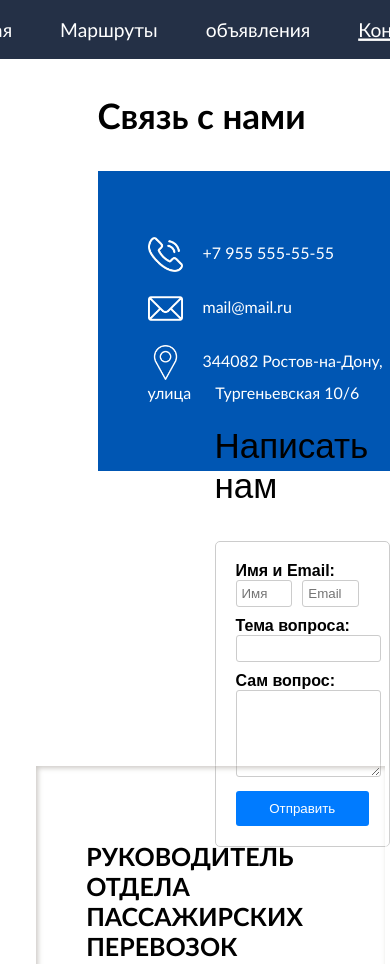
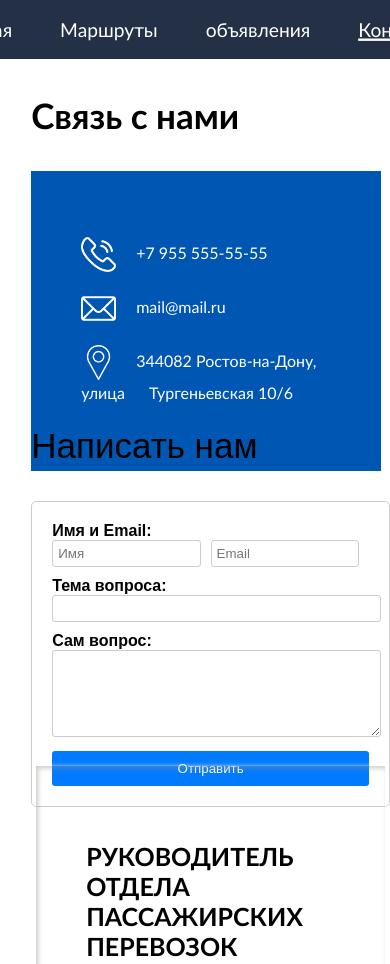
Before and after one commit to daminial/daminial.github.io, a plain HTML site: page contact.html in a window 390 px wide. Shown: the top 964 px of the page. Drawn offline with Linux system fonts and the light colour scheme.

Commit message:
Update stylglav.css

```diff
--- a/stylglav.css
+++ b/stylglav.css
@@ -592,5 +592,11 @@ footer li p{
     .el__ruki {
         flex: initial;
     }
+    .contacti{
+        margin-left: 8%;
+    }
+    .con{
+        margin-left: 8%;
+    }
 }
 /* контакты */
```
